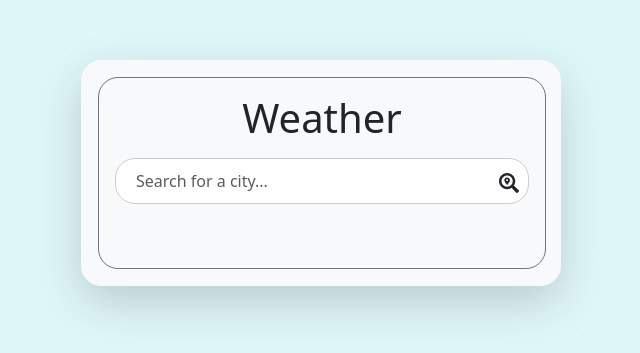
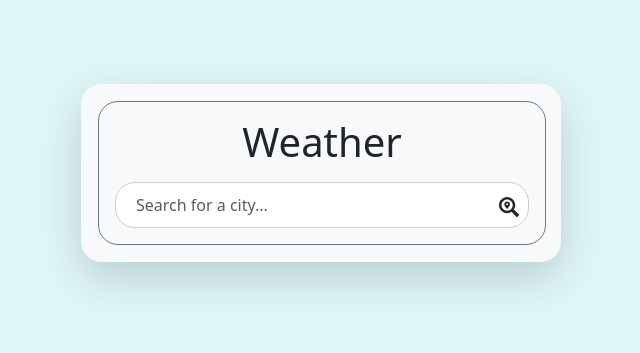
Before and after one commit to Lemoz83/reactWeather, a React (Vite) app: page / in a window 1280 px wide. Shown: the part 227-580 px from the top of the page, without its empty margins (319-959 px from the left). Built offline with nearby package versions, Linux system fonts and the light colour scheme.

Commit message:
added location not found error message

```diff
--- a/src/App.jsx
+++ b/src/App.jsx
@@ -7,10 +7,9 @@ import LocationName from "./LocationName";
 import WeatherDetails from "./WeatherDetails";
 
 function App() {
-  const [weather, setWeather] = useState([]);
+  const [weather, setWeather] = useState(null); // null instead of []
   const [searchLocation, setSearchLocation] = useState("");
-
-  // const url = `https://api.weatherapi.com/v1/current.json?key=0999908ae43e4175b9e62256250909&q=${searchLocation}&aqi=no`;
+  const [error, setError] = useState(""); // for handling errors
 
   useEffect(() => {
     if (!searchLocation) return; // don’t fetch if empty
@@ -19,13 +18,19 @@ function App() {
       `https://api.weatherapi.com/v1/current.json?key=0999908ae43e4175b9e62256250909&q=${searchLocation}&aqi=no`
     )
       .then((res) => res.json())
-      .then((data) => setWeather(data))
-      .catch((err) => console.error(err));
+      .then((data) => {
+        if (data.error) {
+          setError("No Location Found..");
+          setWeather(null);
+        } else {
+          setError("");
+          setWeather(data);
+        }
+      })
+      .catch(() => setError("Something went wrong!"));
   }, [searchLocation]);
-  console.log(weather);
 
   return (
-    <>
     <div
       className="d-flex justify-content-center align-items-center min-vh-100"
       style={{ backgroundColor: "#e0f7fa", minHeight: "100vh" }}
@@ -42,14 +47,24 @@ function App() {
             bg="light"
             border="secondary"
           >
-              <Card.Body className="">
+            <Card.Body>
               <div className="text-center mb-3">
                 <Header />
               </div>
+
               <SearchBar
                 searchLocation={searchLocation}
                 setSearchLocation={setSearchLocation}
               />
+
+              {/* Error Handling */}
+              {error && (
+                <h5 className="text-muted text-center mt-4">{error}</h5>
+              )}
+
+              {/* Weather Content */}
+              {weather && !error && (
+                <>
                   <div className="mb-2 mt-5">
                     <WeatherCard weather={weather} />
                   </div>
@@ -59,12 +74,13 @@ function App() {
                   <div className="text-center text-secondary mb-5">
                     <WeatherDetails weather={weather} />
                   </div>
+                </>
+              )}
             </Card.Body>
           </Card>
         </Card.Body>
       </Card>
     </div>
-    </>
   );
 }
 
```
Lines whose indentation alone changed are shown as unchanged.
